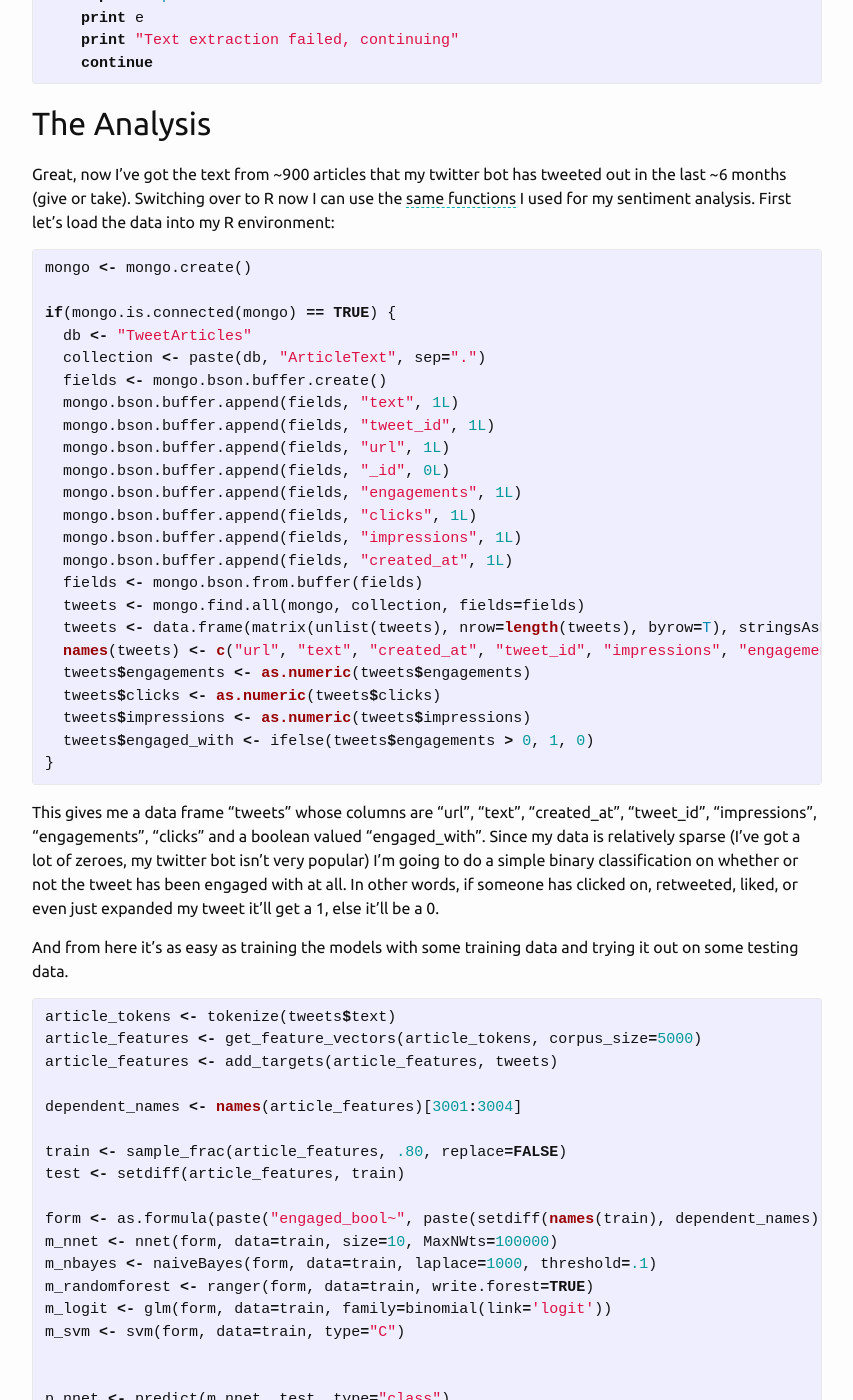
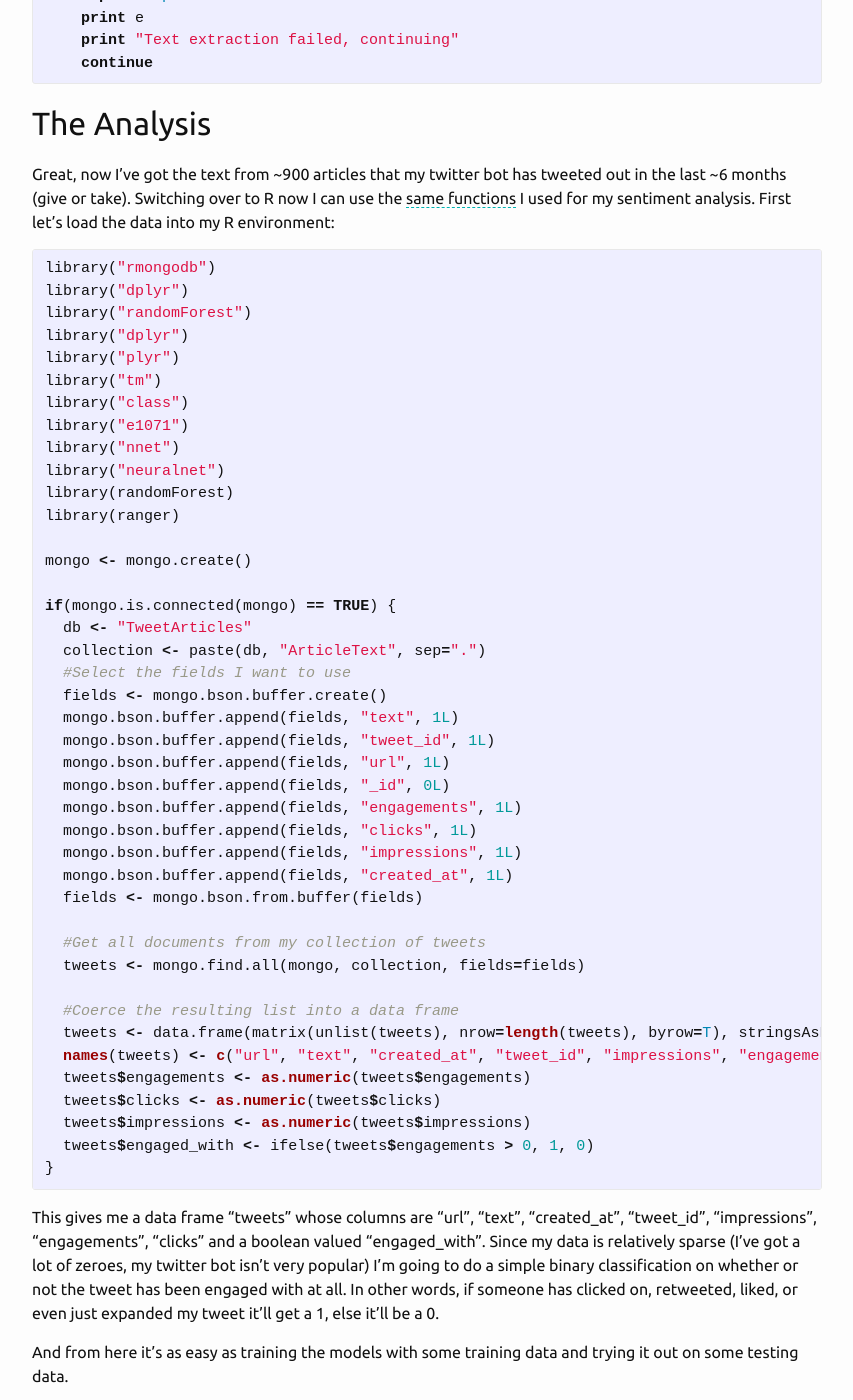
Before and after one commit to lgendrot/lgendrot.github.io, a Jekyll site: the page built from _posts/2016-03-23-Classifying-news-articles-as-tweetworthy.md, in a window 1280 px wide and 1400 px high, scrolled down 3410 px. Shown: the whole window, without its empty margins (213-1066 px from the left). Built offline with Jekyll 4.4.1, drawn with Linux system fonts in a browser that asks for light colours; some of the changed text lies outside the part shown.

Commit message:
edit tweetworthy

```diff
--- a/_posts/2016-03-23-Classifying-news-articles-as-tweetworthy.md
+++ b/_posts/2016-03-23-Classifying-news-articles-as-tweetworthy.md
@@ -120,11 +120,25 @@
 Great, now I've got the text from ~900 articles that my twitter bot has tweeted out in the last ~6 months (give or take). Switching over to R now I can use the [same functions](http://rpubs.com/lgendrot/sentiment){:target="_blank"} I used for my sentiment analysis. First let's load the data into my R environment:
 
 {%highlight R%}
+library("rmongodb")
+library("dplyr")
+library("randomForest")
+library("dplyr")
+library("plyr")
+library("tm")
+library("class")
+library("e1071")
+library("nnet")
+library("neuralnet")
+library(randomForest)
+library(ranger)
+
 mongo <- mongo.create()
 
 if(mongo.is.connected(mongo) == TRUE) {
   db <- "TweetArticles"
   collection <- paste(db, "ArticleText", sep=".")
+  #Select the fields I want to use
   fields <- mongo.bson.buffer.create()
   mongo.bson.buffer.append(fields, "text", 1L)
   mongo.bson.buffer.append(fields, "tweet_id", 1L)
@@ -135,7 +149,11 @@
   mongo.bson.buffer.append(fields, "impressions", 1L)
   mongo.bson.buffer.append(fields, "created_at", 1L)
   fields <- mongo.bson.from.buffer(fields)
+
+  #Get all documents from my collection of tweets
   tweets <- mongo.find.all(mongo, collection, fields=fields)
+
+  #Coerce the resulting list into a data frame
   tweets <- data.frame(matrix(unlist(tweets), nrow=length(tweets), byrow=T), stringsAsFactors = F)
   names(tweets) <- c("url", "text", "created_at", "tweet_id", "impressions", "engagements", "clicks")
   tweets$engagements <- as.numeric(tweets$engagements)
@@ -152,15 +170,20 @@
 And from here it's as easy as training the models with some training data and trying it out on some testing data.
 
 {%highlight R%}
+#Get features as usual
 article_tokens <- tokenize(tweets$text)
 article_features <- get_feature_vectors(article_tokens, corpus_size=5000)
 article_features <- add_targets(article_features, tweets)
 
+#We don't want to use these in the model fitting, so we set them aside
 dependent_names <- names(article_features)[3001:3004]
 
+#Random samples from our features for train and test
 train <- sample_frac(article_features, .80, replace=FALSE)
 test <- setdiff(article_features, train)
 
+#Create a formula, exclusing our dependent variable names
+#Fit our models
 form <- as.formula(paste("engaged_bool~", paste(setdiff(names(train), dependent_names), collapse="+")))
 m_nnet <- nnet(form, data=train, size=10, MaxNWts=100000)
 m_nbayes <- naiveBayes(form, data=train, laplace=1000, threshold=.1)
@@ -168,7 +191,7 @@
 m_logit <- glm(form, data=train, family=binomial(link='logit'))
 m_svm <- svm(form, data=train, type="C")
 
-
+#Predict test data using fitted models
 p_nnet <- predict(m_nnet, test, type="class")
 p_bayes <- predict(m_nbayes, test)
 p_rforest <- predict(m_randomforest, test)$predictions
```
Also changed, not shown: other parts of _posts/2016-03-23-Classifying-news-articles-as-tweetworthy.md (+1 -0 lines).
